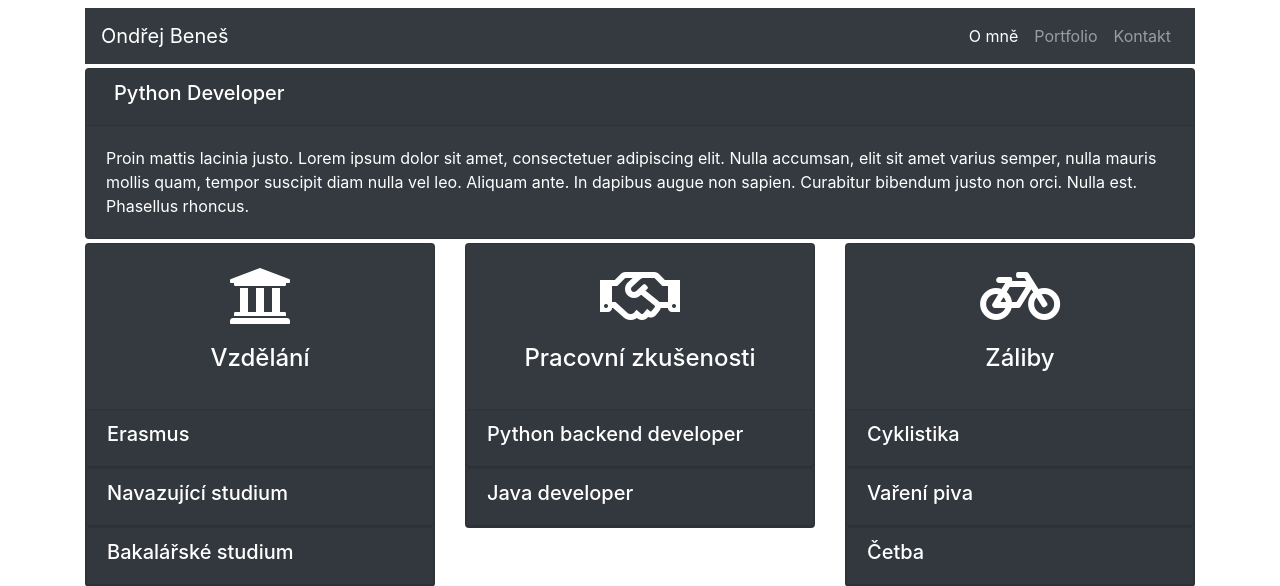
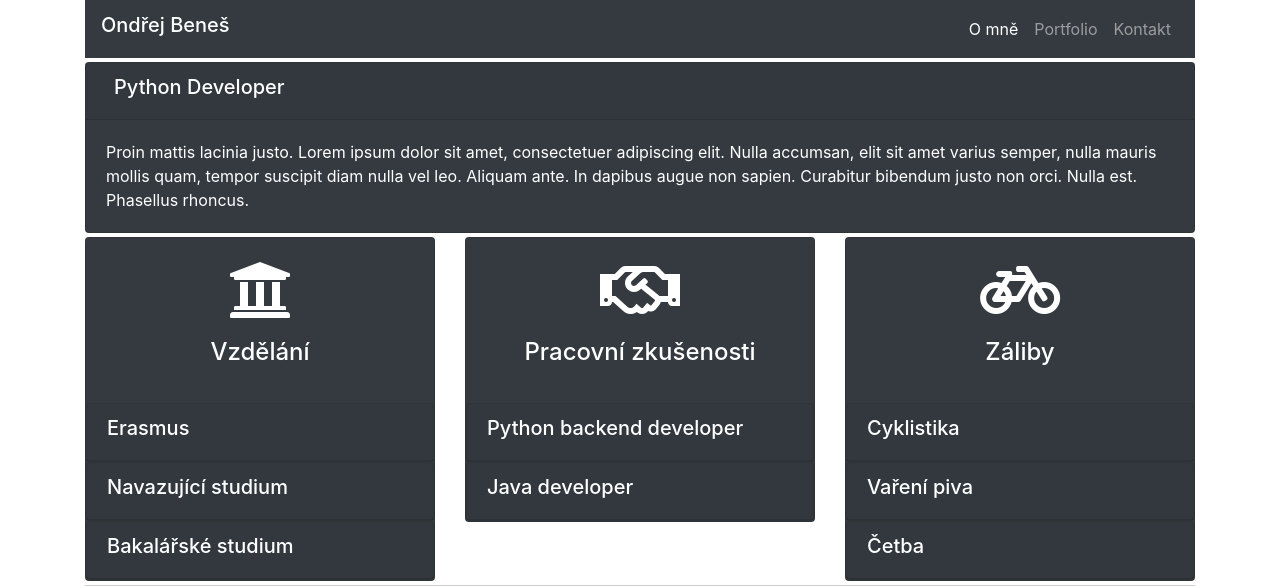
Before and after one commit to ondrejbenes/homepage, a Python web app: template templates/index.html in a window 1280 px wide. Shown: the top 586 px of the page. Run offline with Jinja, Linux system fonts and the light colour scheme; the template is opened without the code that fills it, so the values that code supplies are empty; grey boxes labelled with a size stand in for pictures from a placeholder-image service; some libraries are stand-ins or nearby versions.

Commit message:
Minor fixes

```diff
--- a/templates/index.html
+++ b/templates/index.html
@@ -16,8 +16,8 @@
    </head>
    <body>
       <div class="container">
-         <nav class="navbar navbar-expand-md navbar-dark bg-dark mt-2">
-            <a class="navbar-brand" href="#">Ondřej Beneš</a>
+         <nav class="navbar navbar-expand-md navbar-dark bg-dark">
+            <h4><a class="navbar-brand" href="#">Ondřej Beneš</a></h4>
             <button class="navbar-toggler" type="button" data-toggle="collapse" data-target="#navbarSupportedContent" aria-controls="navbarSupportedContent" aria-expanded="false" aria-label="Toggle navigation">
             <span class="navbar-toggler-icon"></span>
             </button>
```
